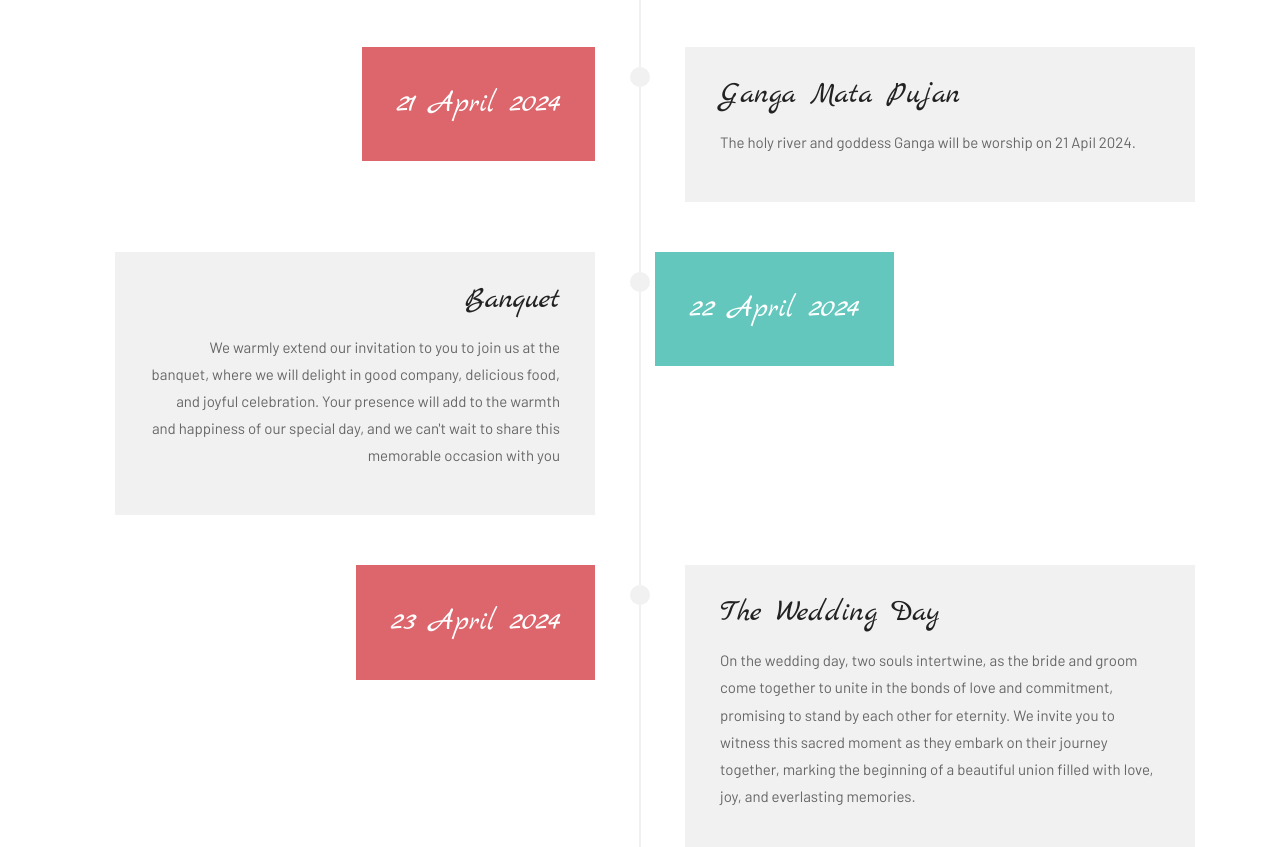
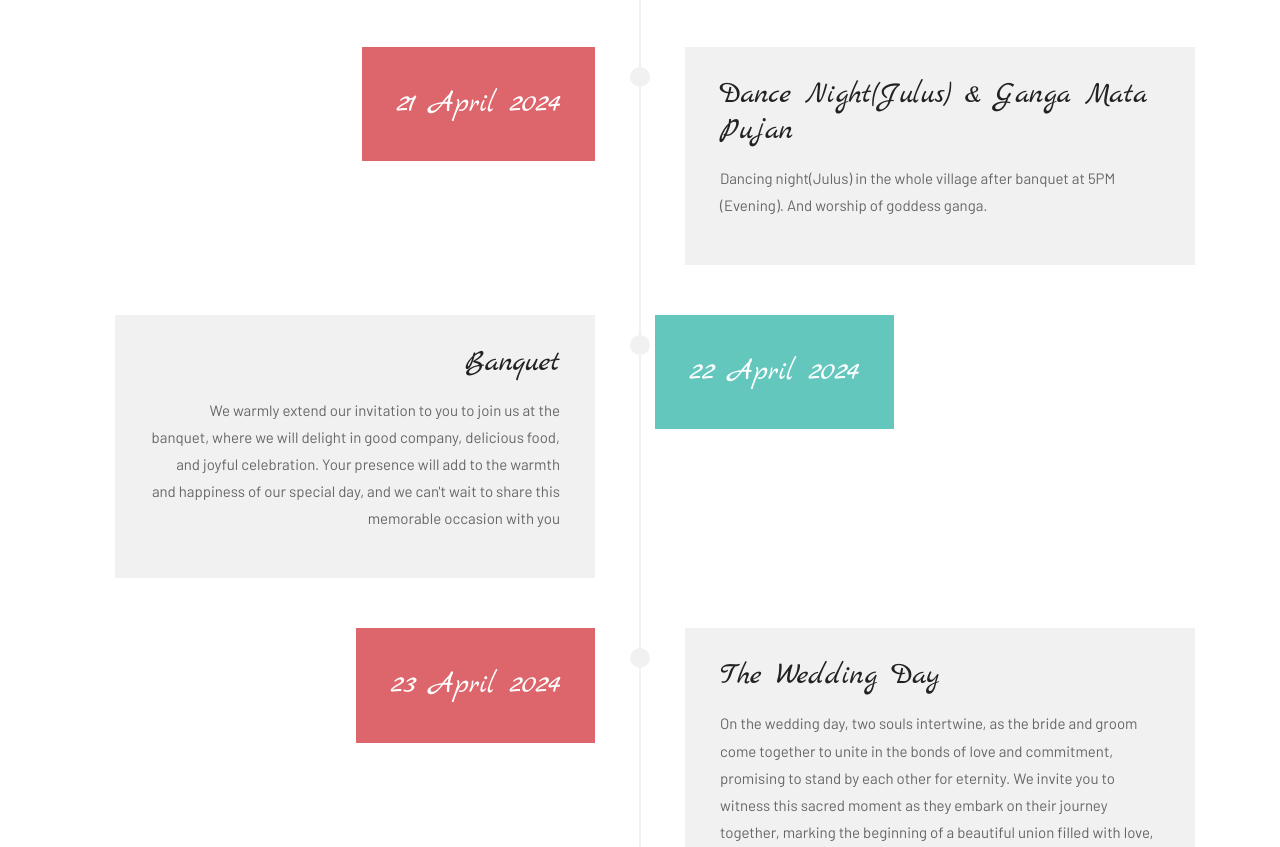
Before and after one commit to devajaypatidar/sachinwedding, a plain HTML site: page index.html in a window 1280 px wide. Shown: the part 1593-2440 px from the top of the page. Drawn offline with Linux system fonts and the light colour scheme.

Commit message:
minor changes

```diff
--- a/index.html
+++ b/index.html
@@ -219,9 +219,9 @@
 				<span class="iconBackground"></span>
 				<div class="col-xs-12 col-md-6 align-left">
 					<div class="timeline-text-content">
-						<h4 class="mbr-timeline-title pb-3 mbr-fonts-style display-font">Ganga Mata Pujan </h4>
+						<h4 class="mbr-timeline-title pb-3 mbr-fonts-style display-font">Dance Night(Julus) & Ganga Mata Pujan </h4>
 						<p class="mbr-timeline-text mbr-fonts-style display-7">
-							The holy river and goddess Ganga will be worship on 21 Apil 2024.
+							Dancing night(Julus) in the whole village after banquet at 5PM (Evening). And worship of goddess ganga.
 						</p>
 					 </div>
 				</div>
```
